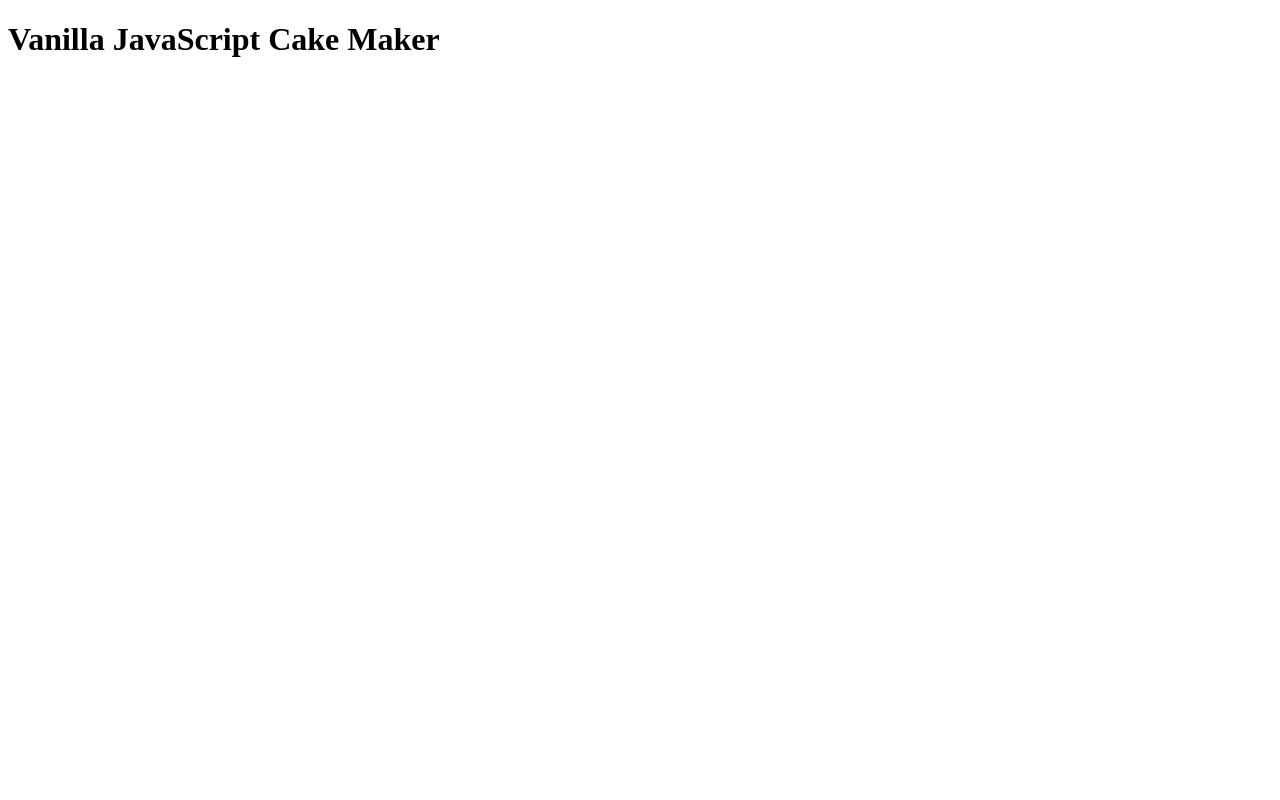
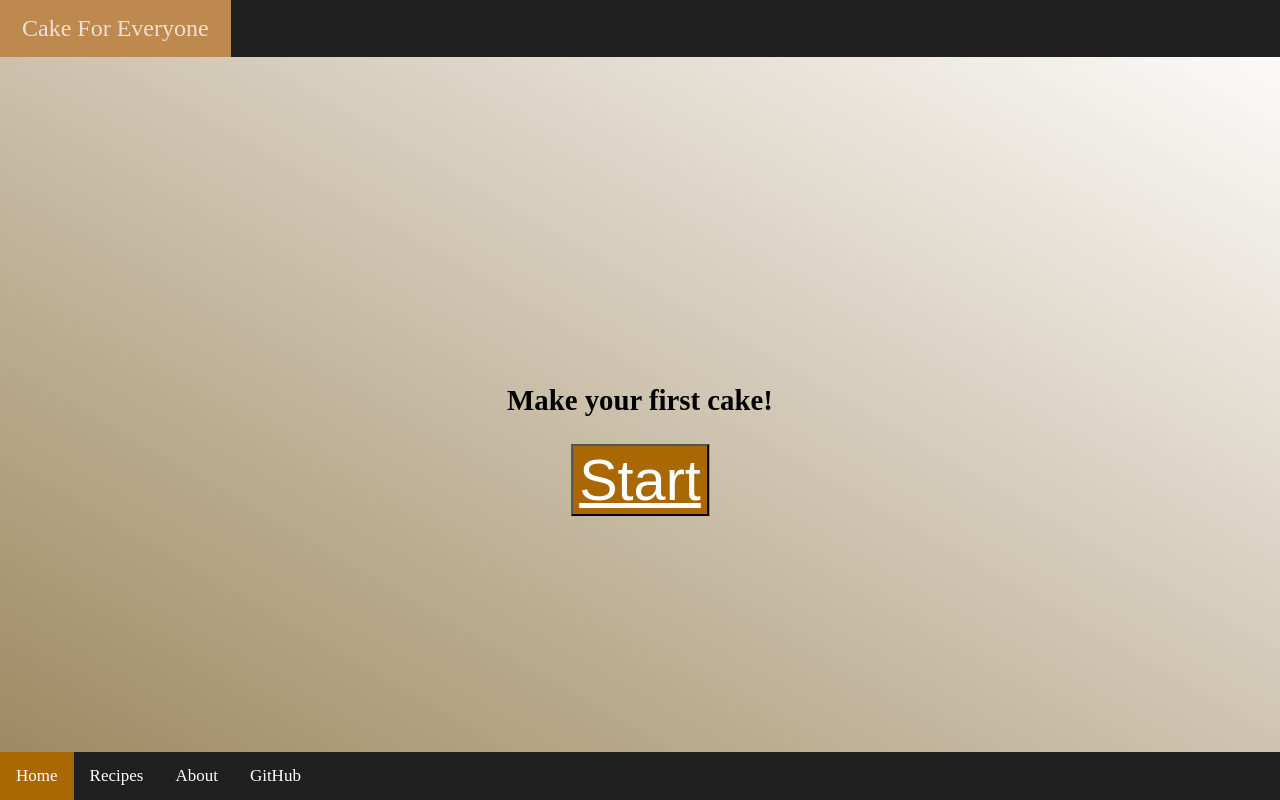
Before and after one commit to Julian-Gallegos/cake-for-all, a plain HTML site: page index.html in a window 1280 px wide. Drawn offline with Linux system fonts and the light colour scheme; a web font is replaced by a local one.

Commit message:
general html and css layout, very beginnings of javascript

```diff
--- a/css/styles.css
+++ b/css/styles.css
@@ -0,0 +1,140 @@
+html {
+    height: 100vh;
+    min-width: 600px;
+    background-image: linear-gradient(210deg, #ffffff,#9c865e);
+    background-repeat: no-repeat;
+    background-size: auto;
+}
+
+.startscreen {
+    align-items: center;
+    display: flex;
+    flex-direction: column;
+    margin: auto;
+}
+
+.logo {
+    background-color: rgb(32, 32, 32);
+    overflow: hidden;
+    align-items: center;
+    width: 100%;
+}
+.logo button {
+    background-color: transparent;
+    border: 0;
+}
+.logo button a {
+    display: block;
+    color: #f0dfcf;
+    text-align: center;
+    padding: 14px 16px;
+    text-decoration: none;
+    font-size: 24px;
+    font-family: 'Kurale';
+}
+
+.logo button:hover {
+    background-color: rgb(189, 137, 79);
+    color: black;
+}
+
+h1[class=start] {
+    position: absolute;
+    top: 60%;
+    left: 50%;
+    transform: translate(-50%,-50%);
+    display: block;
+    margin: 0;
+}
+
+h1[class=start] button {
+    background-color: #aa6804;
+    font-size: 180%;
+}
+
+h1[class=start] button a {
+    color: #ffffff;
+}
+
+h1[class=start] button a:hover {
+    display: block;
+    color: rgb(243, 183, 114);
+}
+
+h1[class=continue] {
+    position: absolute;
+    top: 85%;
+    left: 50%;
+    transform: translate(-50%,-50%);
+    display: block;
+    margin: 0;
+}
+
+h1[class=continue] button {
+    background-color: #aa6804;
+    font-size: 120%;
+}
+
+h1[class=continue] button a {
+    color: #ffffff;
+}
+
+h1[class=start] button a:hover {
+    display: block;
+    color: rgb(243, 183, 114);
+}
+
+h2[class=index] {
+    position: absolute;
+    top: 50%;
+    left: 50%;
+    transform: translate(-50%,-50%);
+    display: block;
+    margin: 0;
+    font-family: 'Kurale';
+    font-size: 180%;
+}
+h2[class=instructions] {
+    white-space: pre-wrap;
+    align-items: center;
+    display: flex;
+    display: block;
+    margin: 0 auto;
+    width: 900px;
+    font-size: 110%;
+    padding: 60px;
+}
+
+ul {
+    padding-left: 0px;
+    list-style: none;
+}
+
+.navbar {
+    background-color: rgb(32, 32, 32);
+    overflow: hidden;
+    position: fixed;
+    bottom: 0;
+    align-items: center;
+    width: 100%;
+}
+
+.navbar a {
+    float: left;
+    display: block;
+    color: #ffffff;
+    text-align: center;
+    padding: 14px 16px;
+    text-decoration: none;
+    font-size: 17px;
+  }
+
+  .navbar a:hover {
+    background-color: rgb(189, 137, 79);
+    color: black;
+  }
+
+  .navbar a.active {
+    background-color: #aa6804;
+    color: white;
+  }
--- a/index.html
+++ b/index.html
@@ -3,13 +3,25 @@
     <head>
         <meta charset="UTF-8">
         <meta name="viewport" content="width=device-width, initial-scale=1.0">
-        <title>Vanilla JavaScript Cake Maker</title>
-        <link rel="stylesheet" href="styles.css">
         <link rel="preconnect" href="https://fonts.googleapis.com">
         <link href="https://fonts.googleapis.com/css2?family=Kurale&display=swap" rel="stylesheet">
+        <link rel="stylesheet" href="css/styles.css">
+        <link rel="stylesheet" href="https://cdnjs.cloudflare.com/ajax/libs/font-awesome/4.7.0/css/font-awesome.min.css">
     </head>
-    <body class="container">
-        <h1>Vanilla JavaScript Cake Maker</h1>
-        <script type="text/javascript" src="app.js"></script>
+    <body class="startscreen">
+        <header class="logo">
+            <button name="logo"><a href="index.html" class="active">Cake For Everyone</a></button>
+        </header>
+
+        <h1 class="start">
+            <button><a href="instructions.html">Start</a></button>
+        </h1>
+        <footer class="navbar">
+            <a href="index.html" class="active">Home</a>
+            <a href="recipes.html">Recipes</a>
+            <a href="about.html">About</a>
+            <a href="https://github.com/Julian-Gallegos/vanilla-js-cake-maker">GitHub</a>
+        </footer>
+        <script type="text/javascript" src="js/app.js"></script>
     </body>
 </html>
--- a/js/app.js
+++ b/js/app.js
@@ -0,0 +1,36 @@
+function store(key, value) {
+    //local storage
+    localStorage.setItem(key,JSON.stringify(value));
+}
+function retrieve(key){
+    let value = JSON.parse(localStorage.getItem(key));
+    return value;
+}
+//on start
+(function(){
+    let test = localStorage.getItem('cakes');
+    if (test) {
+        if (document.URL.includes("index.html")) {
+            let h2 = document.createElement('h2');
+            let body = document.querySelector('body');
+            h2.innerHTML = 'Welcome back!';
+            h2.className = 'index';
+            body.appendChild(h2);
+        }
+        // cakeList = retrieve('cakes');
+        // for (const element of cakeList) {
+        //     let ul = document.querySelector('ul');
+        //     let li = document.createElement('li');
+        //     li.innerHTML = element[0];
+        //     li.classList.add('todo-list-item');
+        //     li.style.textDecoration = element[1];
+        //     ul.appendChild(li);
+        // }
+    } else if (document.URL.includes("index.html")) {
+        let h2 = document.createElement('h2');
+        let body = document.querySelector('body');
+        h2.innerHTML = 'Make your first cake!';
+        h2.className = 'index';
+        body.appendChild(h2);
+    }
+})();
```
Also changed, not shown: about.html (added, +27 -0 lines), ingrediants.html (added, +27 -0 lines), instructions.html (added, +32 -0 lines), recipes.html (added, +27 -0 lines).
